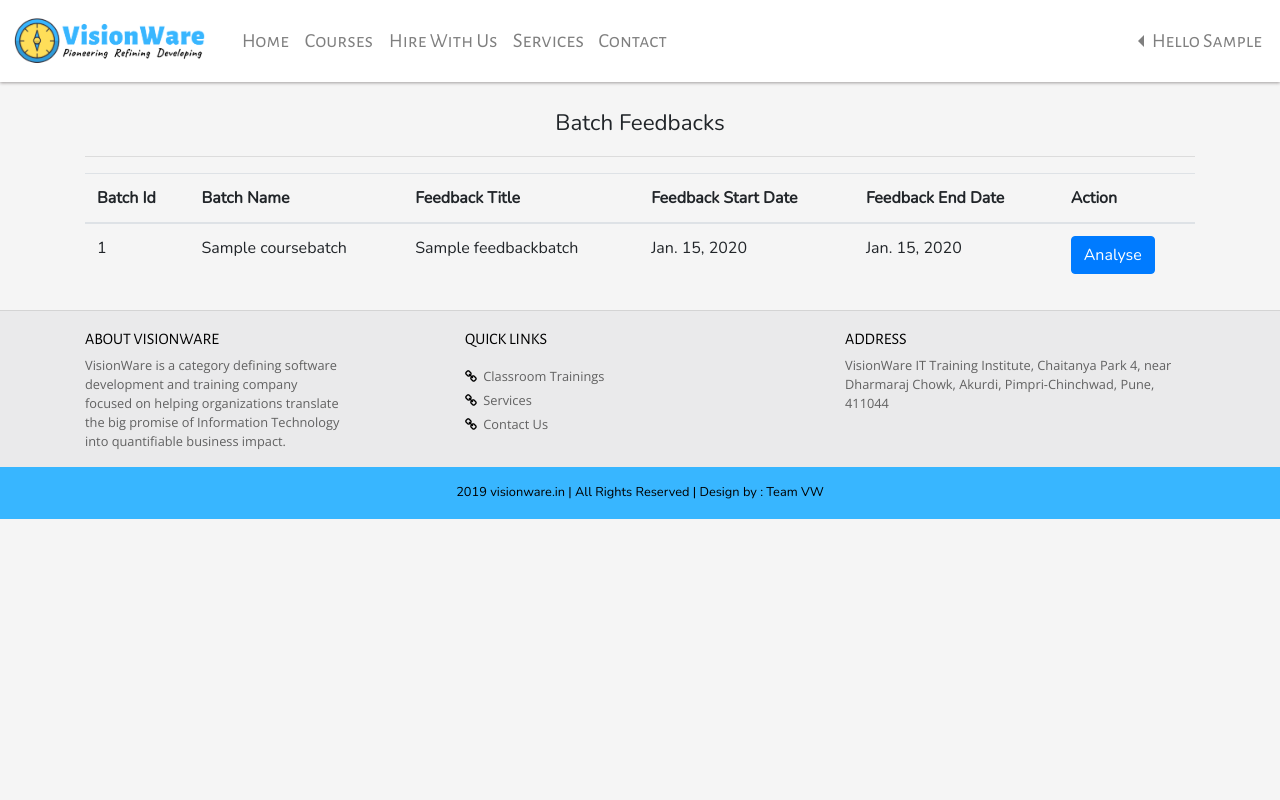
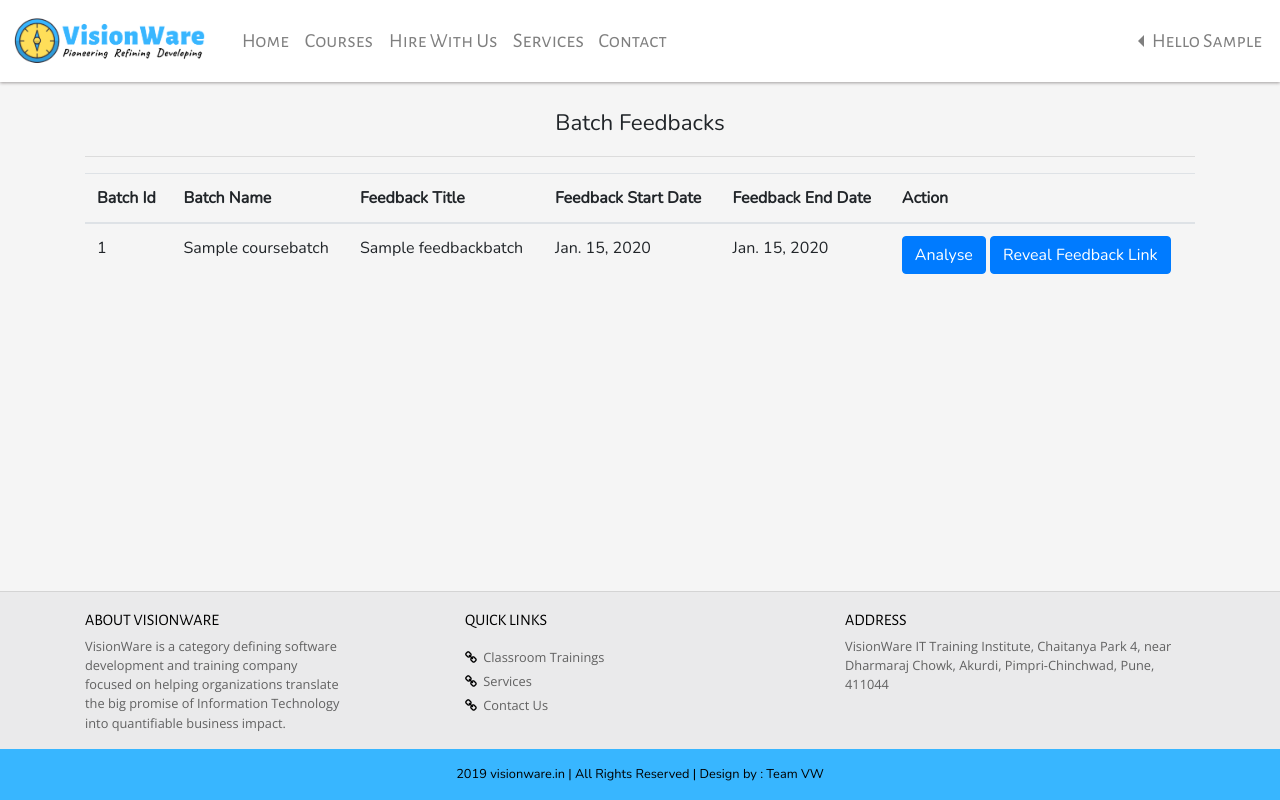
Before and after one commit to rushikeshsp25/VWsite, a Django app: page /su/feedback-analysis/batches/all/ in a window 1280 px wide. Run offline with Django 3.2, Linux system fonts and the light colour scheme; a user stored in the database is signed in; tables that the repository leaves empty hold one stand-in row (values such as "Sample post"); parts of the project's set-up code (start-up, migrations or seed data) failed here and were passed over; some libraries are stand-ins or nearby versions.

Commit message:
footer bottom is added

```diff
--- a/home/models.py
+++ b/home/models.py
@@ -135,6 +135,7 @@ class FeedbackBatch(models.Model):
     feedback_title=models.CharField(max_length=50,default='')
     start_date=models.DateField()
     end_date=models.DateField()
+    is_feedback_on = models.BooleanField(default=False)
     def __str__(self):
         return self.feedback_title
 
--- a/home/static/home/css/base_style.css
+++ b/home/static/home/css/base_style.css
@@ -19,7 +19,14 @@
      -webkit-font-smoothing: antialiased;
      font-family: 'Nunito', sans-serif;
      background-color: #f5f5f5;
+     display: flex;
+     flex-direction: column;
  }
+
+ .content {
+     flex: 1 0 auto;
+ }
+
  /* navbar styles */
 
  .top_navbar {
@@ -47,6 +54,7 @@
      color: white;
      border: none;
  }
+
  /*footer styles*/
 
  .footer {
@@ -54,6 +62,7 @@
      background-color: #eaeaeb;
      color: #000000;
      border-top: 1px solid #d4d4d4;
+     flex-shrink: 0;
  }
 
  .footer .footer-title {
@@ -87,10 +96,10 @@
      color: #000000;
      font-size: .8rem;
  }
+
  /* card styles */
 
- .link,
- .link:hover {
+ .link, .link:hover {
      color: #212529;
      text-decoration: none;
  }
@@ -106,6 +115,7 @@
  .card-text {
      font-size: .8rem;
  }
+
  /* headings */
 
  .page-heading {
--- a/home/templates/home/base.html
+++ b/home/templates/home/base.html
@@ -9,14 +9,18 @@
         Our motto is to Provide Quality education in affordable Price.
         Best programming class in akurdi nigdi pradhikaran pcmc region." />
     <meta name="author" content="Rushikesh Phalke" /> {% load static %}
-    <link href="https://fonts.googleapis.com/css?family=Alegreya+Sans+SC|Architects+Daughter|Nunito|Open+Sans&display=swap" rel="stylesheet">
-    <link rel="stylesheet" href="https://stackpath.bootstrapcdn.com/bootstrap/4.3.1/css/bootstrap.min.css" integrity="sha384-ggOyR0iXCbMQv3Xipma34MD+dH/1fQ784/j6cY/iJTQUOhcWr7x9JvoRxT2MZw1T" crossorigin="anonymous">
+    <link
+        href="https://fonts.googleapis.com/css?family=Alegreya+Sans+SC|Architects+Daughter|Nunito|Open+Sans&display=swap"
+        rel="stylesheet">
+    <link rel="stylesheet" href="https://stackpath.bootstrapcdn.com/bootstrap/4.3.1/css/bootstrap.min.css"
+        integrity="sha384-ggOyR0iXCbMQv3Xipma34MD+dH/1fQ784/j6cY/iJTQUOhcWr7x9JvoRxT2MZw1T" crossorigin="anonymous">
     <link rel="stylesheet" href="{% static 'home/css/font-awesome.min.css'%}">
     <link rel="stylesheet" href="{% static 'home/css/animate.css' %}">
     <link rel="stylesheet" href="{% static 'home/css/base_style.css'%}">
     <link rel="stylesheet" href="{% static 'home/css/index_style.css'%}">
     <link rel="apple-touch-icon" href="{% static 'home/images/favicons/apple-icon-180x180.png' %}">
-    <link rel="icon" type="image/png" sizes="192x192" href="{% static 'home/images/favicons/android-icon-192x192.png' %}">
+    <link rel="icon" type="image/png" sizes="192x192"
+        href="{% static 'home/images/favicons/android-icon-192x192.png' %}">
     <title>
         {% block title %}{% endblock %}
     </title>
@@ -24,11 +28,14 @@
 </head>
 
 <body>
+    <div class="content">
         <nav class="navbar top_navbar navbar-expand-lg navbar-light">
             <a class="navbar-brand" href="{%url 'home:index' %}">
-            <img src="{% static 'home/images/new_logo.png' %}" alt="VisionWare" class="visionware-brand d-inline-block align-middle mr-2">
+                <img src="{% static 'home/images/new_logo.png' %}" alt="VisionWare"
+                    class="visionware-brand d-inline-block align-middle mr-2">
             </a>
-        <button class="navbar-toggler" type="button" data-toggle="collapse" data-target="#navbarNav" aria-controls="navbarNav" aria-expanded="false" aria-label="Toggle navigation">
+            <button class="navbar-toggler" type="button" data-toggle="collapse" data-target="#navbarNav"
+                aria-controls="navbarNav" aria-expanded="false" aria-label="Toggle navigation">
                 <span class="navbar-toggler-icon"></span>
             </button>
             <div class="collapse navbar-collapse" id="navbarNav">
@@ -46,7 +53,8 @@
                         <a class="nav-link" href="{%url 'home:placement_wall' %}">Placements</a>
                     </li> {% endcomment %}
                     {% comment %} <li class="nav-item">
-                    <a class="nav-link animated infinite pulse" href="{%url 'home:pfs_promo' %}">Placement For Sure</a>
+                        <a class="nav-link animated infinite pulse" href="{%url 'home:pfs_promo' %}">Placement For
+                            Sure</a>
                     </li> {% endcomment %}
                     <li class="nav-item">
                         <a class="nav-link" href="{%url 'home:hire_with_us' %}">Hire With Us</a>
@@ -61,7 +69,8 @@
                 <ul class="navbar-nav ml-auto">
                     {%if request.user.is_authenticated%}
                     <li class="nav-item dropleft">
-                    <a class="nav-link dropdown-toggle" href="#" id="navbarDropdown" role="button" data-toggle="dropdown" aria-haspopup="true" aria-expanded="false">
+                        <a class="nav-link dropdown-toggle" href="#" id="navbarDropdown" role="button"
+                            data-toggle="dropdown" aria-haspopup="true" aria-expanded="false">
                             Hello {{request.user.first_name}}
                         </a>
                         <div class="dropdown-menu" aria-labelledby="navbarDropdown">
@@ -86,41 +95,53 @@
             </div>
             {% block body %} {% endblock %}
         </div>
+    </div>
     <div class="footer" id="footer">
         <div class="container">
             <div class="row">
                 <div class="col-lg-3 col-6">
                     <p class="footer-title">ABOUT VISIONWARE</p>
                     <p class="footer-text">
-                        VisionWare is a category defining software development and training company focused on helping organizations translate the big promise of Information Technology into quantifiable business impact.
+                        VisionWare is a category defining software development and training company focused on helping
+                        organizations translate the big promise of Information Technology into quantifiable business
+                        impact.
                     </p>
                 </div>
                 <div class="col-lg-4 offset-lg-1 col-6">
                     <p class="footer-title">QUICK LINKS</p>
                     <p class="footer-text">
-                        <div class="footer-link"><i class="fa fa-link" aria-hidden="true"></i><a href="{%url 'home:display_all_courses' %}">Classroom
+                        <div class="footer-link"><i class="fa fa-link" aria-hidden="true"></i><a
+                                href="{%url 'home:display_all_courses' %}">Classroom
                                 Trainings</a></div>
                         <!-- <div class="footer-link"><i class="fa fa-link" aria-hidden="true"></i><a href="{%url 'home:display_all_courses' %}">Learn
                                 Online</a></div> -->
-                        <div class="footer-link"><i class="fa fa-link" aria-hidden="true"></i><a href="{%url 'home:services_index' %}">Services</a>
+                        <div class="footer-link"><i class="fa fa-link" aria-hidden="true"></i><a
+                                href="{%url 'home:services_index' %}">Services</a>
                         </div>
-                        <div class="footer-link"><i class="fa fa-link" aria-hidden="true"></i><a href="{%url 'home:contact_us' %}">Contact Us</a>
+                        <div class="footer-link"><i class="fa fa-link" aria-hidden="true"></i><a
+                                href="{%url 'home:contact_us' %}">Contact Us</a>
                         </div>
                     </p>
                 </div>
                 <div class="col-lg-4 col-12">
                     <p class="footer-title">ADDRESS</p>
                     <p class="footer-text">
-                        VisionWare IT Training Institute, Chaitanya Park 4, near Dharmaraj Chowk, Akurdi, Pimpri-Chinchwad, Pune, 411044
+                        VisionWare IT Training Institute, Chaitanya Park 4, near Dharmaraj Chowk, Akurdi,
+                        Pimpri-Chinchwad, Pune, 411044
                     </p>
                 </div>
             </div>
         </div>
         <div class="footer-bottom">2019 visionware.in | All Rights Reserved | Design by : Team VW</div>
     </div>
-    <script src="https://code.jquery.com/jquery-3.3.1.slim.min.js" integrity="sha384-q8i/X+965DzO0rT7abK41JStQIAqVgRVzpbzo5smXKp4YfRvH+8abtTE1Pi6jizo" crossorigin="anonymous"></script>
-    <script src="https://stackpath.bootstrapcdn.com/bootstrap/4.3.1/js/bootstrap.min.js" integrity="sha384-JjSmVgyd0p3pXB1rRibZUAYoIIy6OrQ6VrjIEaFf/nJGzIxFDsf4x0xIM+B07jRM" crossorigin="anonymous"></script>
-    <script src="https://code.jquery.com/jquery-3.4.1.min.js" integrity="sha256-CSXorXvZcTkaix6Yvo6HppcZGetbYMGWSFlBw8HfCJo=" crossorigin="anonymous"></script>
+    <script src="https://code.jquery.com/jquery-3.3.1.slim.min.js"
+        integrity="sha384-q8i/X+965DzO0rT7abK41JStQIAqVgRVzpbzo5smXKp4YfRvH+8abtTE1Pi6jizo"
+        crossorigin="anonymous"></script>
+    <script src="https://stackpath.bootstrapcdn.com/bootstrap/4.3.1/js/bootstrap.min.js"
+        integrity="sha384-JjSmVgyd0p3pXB1rRibZUAYoIIy6OrQ6VrjIEaFf/nJGzIxFDsf4x0xIM+B07jRM"
+        crossorigin="anonymous"></script>
+    <script src="https://code.jquery.com/jquery-3.4.1.min.js"
+        integrity="sha256-CSXorXvZcTkaix6Yvo6HppcZGetbYMGWSFlBw8HfCJo=" crossorigin="anonymous"></script>
     <!-- Global site tag (gtag.js) - Google Analytics -->
     <script async src="https://www.googletagmanager.com/gtag/js?id=UA-154789364-1"></script>
     <script>
--- a/home/templates/home/feedback/display_feedback_batches.html
+++ b/home/templates/home/feedback/display_feedback_batches.html
@@ -1,4 +1,5 @@
-{% extends 'home/base.html' %} {% block title %}Feedback Batches | VisionWare{% endblock %} {% block head %} {% load static %} {% endblock %} {% block body %}
+{% extends 'home/base.html' %} {% block title %}Feedback Batches | VisionWare{% endblock %} {% block head %}
+{% load static %} {% endblock %} {% block body %}
 <div class="container mt-4 mb-4">
     <div class="center">
         <p class="section-heading">Batch Feedbacks</p>
@@ -23,11 +24,30 @@
                 <td>{{i.feedback_title}}</td>
                 <td>{{ i.start_date}}</td>
                 <td>{{ i.end_date }}</td>
-                <td><a href="{% url 'home:feedback_batch_response' feedback_batch_id=i.id %}"><button type="button"
-                                class="btn btn-primary">Analyse</button></a></td>
+                <td>
+                    <a href="{% url 'home:feedback_batch_response' feedback_batch_id=i.id %}"><button type="button"
+                            class="btn btn-primary">Analyse</button>
+                    </a>
+                    <button type="button" class="btn btn-primary" data-toggle="modal" data-target="#exampleModal">
+                        Reveal Feedback Link
+                    </button>
+                </td>
             </tr>
             {% endfor %}
         </tbody>
     </table>
+    <div class="modal fade" id="exampleModal" tabindex="-1" role="dialog" aria-labelledby="exampleModalLabel"
+        aria-hidden="true">
+        <div class="modal-dialog" role="document">
+            <div class="modal-content">
+                <div class="modal-header">
+                    <h5 class="modal-title" id="exampleModalLabel">wwww.visionware.in/student/feedback/init/1</h5>
+                    <button type="button" class="close" data-dismiss="modal" aria-label="Close">
+                        <span aria-hidden="true">&times;</span>
+                    </button>
+                </div>
+            </div>
+        </div>
+    </div>
 </div>
 {% endblock %}
--- a/home/views.py
+++ b/home/views.py
@@ -1,4 +1,4 @@
-from django.shortcuts import render,redirect,get_object_or_404,render_to_response
+from django.shortcuts import render,redirect,get_object_or_404
 from django.utils import timezone
 from .forms import CourseForm,BatchForm, StudyCourseForm,FeedbackBatchForm, FeedbackForm,OnlineCampaignForm,PlacementForm,CertificationDetailForm
 from django.contrib.auth import authenticate, login,logout
@@ -14,14 +14,12 @@ from django.contrib import messages
 from django.contrib.auth.decorators import login_required,user_passes_test
 from django.views.decorators.csrf import csrf_exempt
 import os
-import requests
 import PyPDF2
 import io
 #for displaying messages
 from django.contrib import messages
 from django.template.loader import render_to_string
 from django.core.paginator import Paginator, EmptyPage, PageNotAnInteger
-import requests
 import json
 from django.db.models import Subquery
 from .helpers.linkCheck import getNotWorkingLinksHtml
@@ -365,23 +363,30 @@ def feedback_init(request,feedback_batch_id):
         dob = request.POST['dob']
         try:
             sobj = Student.objects.get(email=email,dob=dob)
-            feedback_batch = FeedbackBatch.objects.get(id=feedback_batch_id)
+            today = date.today()
+            feedback_batch = FeedbackBatch.objects.get(id=feedback_batch_id,start_date__lte = today, end_date__gte = today, is_feedback_on=True)
             fobjs = FeedbackResponse.objects.filter(feedback_batch=feedback_batch,student=sobj)
             if(fobjs):
                 messages.error(request, 'You have already submitted the feedback')
                 return render(request,'home/feedback/feedback_init.html')
             feedback_questions=FeedbackQuestion.objects.all()
-            today = date.today()
-            feedback_batch = FeedbackBatch.objects.get(id=feedback_batch_id,start_date__gte = today, end_date__gte = today)
             if not (sobj.batch.id == feedback_batch.batch.id and sobj.admission):
-                raise Exception("student not admitted")
+                messages.error(request, "You are not admitted")
+                return render(request,'home/feedback/feedback_init.html')
             messages.success(request, 'Please give the proper feedback, It is very important to us!')
             return render(request,'home/feedback/feedback_proceed.html',{'feedback_batch':feedback_batch,'student':sobj,'feedback_questions':feedback_questions})
         except Exception as e:
+            print("Error",e)
             messages.error(request, 'You are not allowed to give this feedback')
             return render(request,'home/feedback/feedback_init.html')
     else:
-        return render(request,'home/feedback/feedback_init.html')
+        try:
+            today = date.today()
+            feedback_batch = FeedbackBatch.objects.get(id=feedback_batch_id,start_date__lte = today, end_date__gte = today, is_feedback_on=True)
+            return render(request,'home/feedback/feedback_init.html')
+        except Exception as e:
+            print("Error",e)
+            return render(request,'home/page_not_found.html',status=404)
 
 @csrf_exempt
 @login_required
```
Lines whose indentation alone changed are shown as unchanged.
